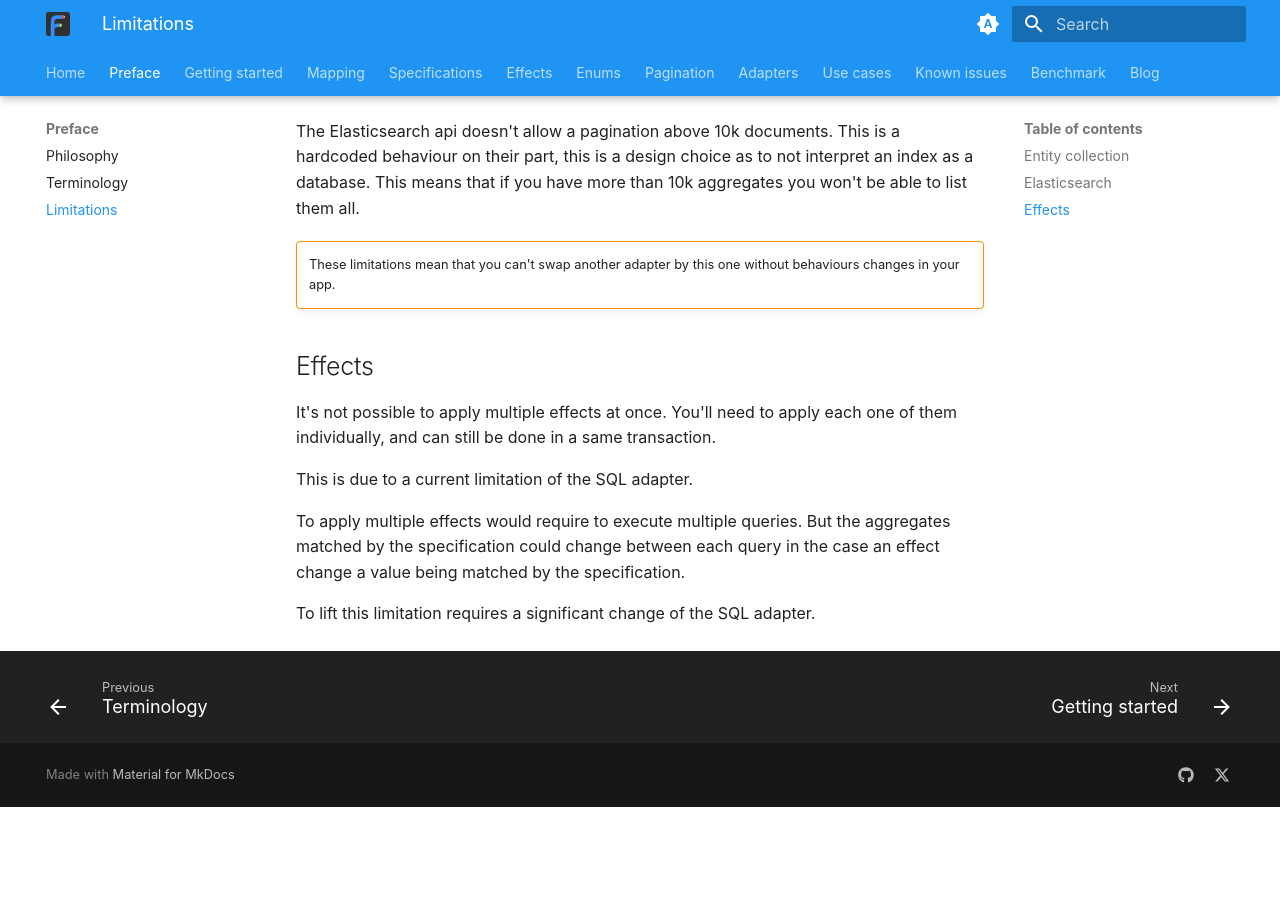
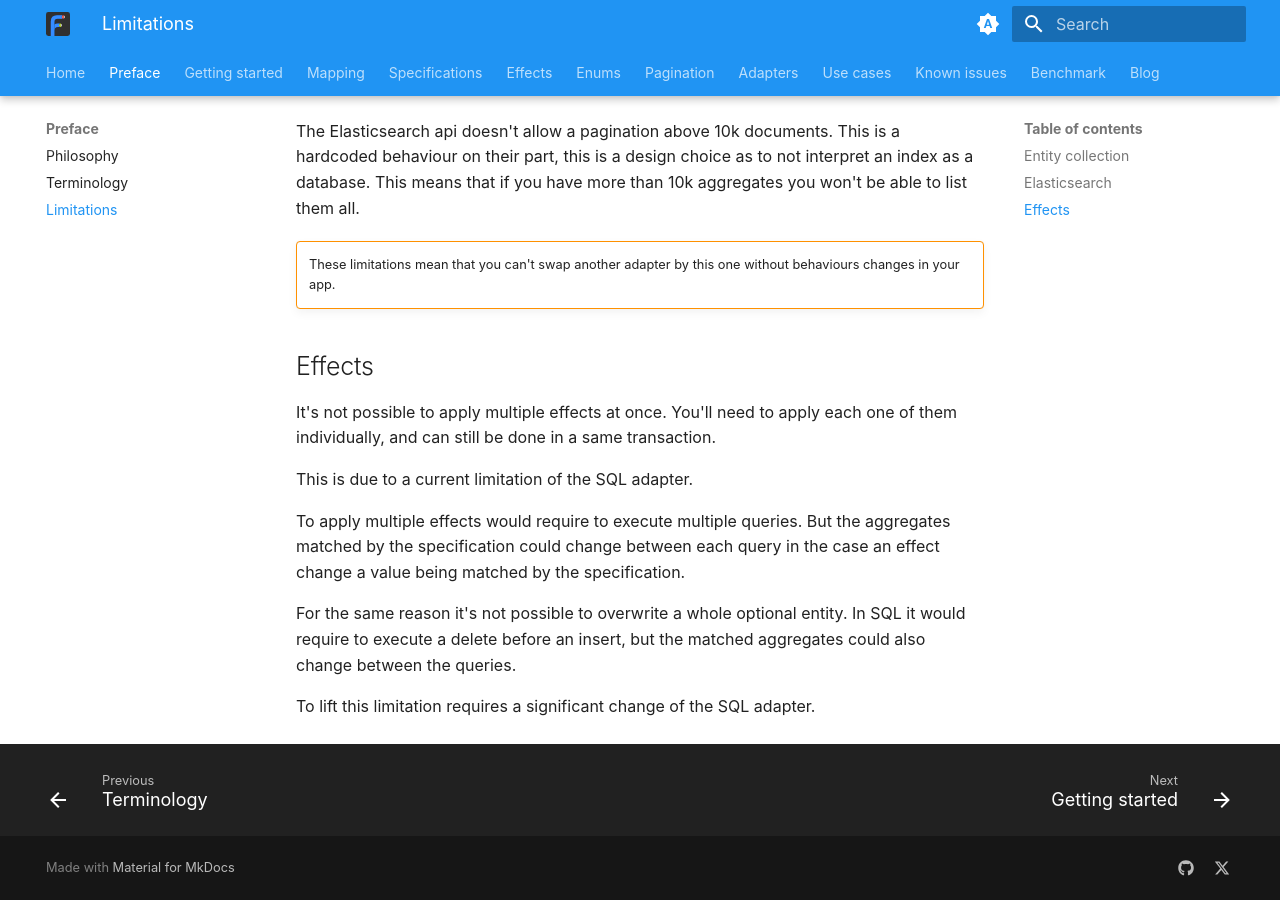
Before and after one commit to formal-php/orm, an MkDocs documentation site: the page built from documentation/limitations.md, in a window 1280 px wide and 900 px high, scrolled down 630 px. Built offline with MkDocs 1.6.1 and Material for MkDocs 9.7.7, drawn with Linux system fonts in a browser that asks for light colours; plug-ins that fetch from the network failed and are left out; before the commit the page ends 1437 px from its top, so only the background shows below that.

Commit message:
document limitations about child unicity and why there is no optional overwrite

```diff
--- a/documentation/limitations.md
+++ b/documentation/limitations.md
@@ -28,4 +28,6 @@ This is due to a current limitation of the SQL adapter.
 
 To apply multiple effects would require to execute multiple queries. But the aggregates matched by the specification could change between each query in the case an effect change a value being matched by the specification.
 
+For the same reason it's not possible to overwrite a whole optional entity. In SQL it would require to execute a delete before an insert, but the matched aggregates could also change between the queries.
+
 To lift this limitation requires a significant change of the SQL adapter.
```
Also changed, not shown: documentation/effects/index.md (+3 -0 lines).
